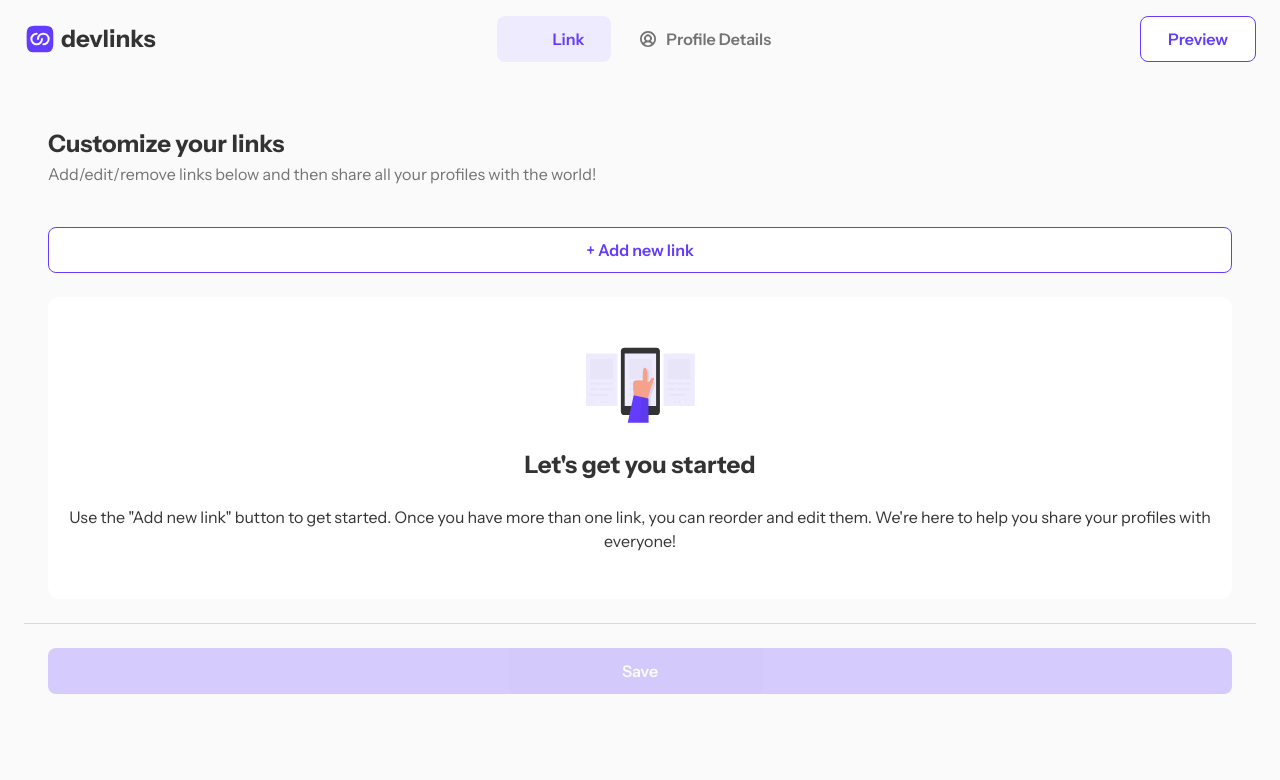
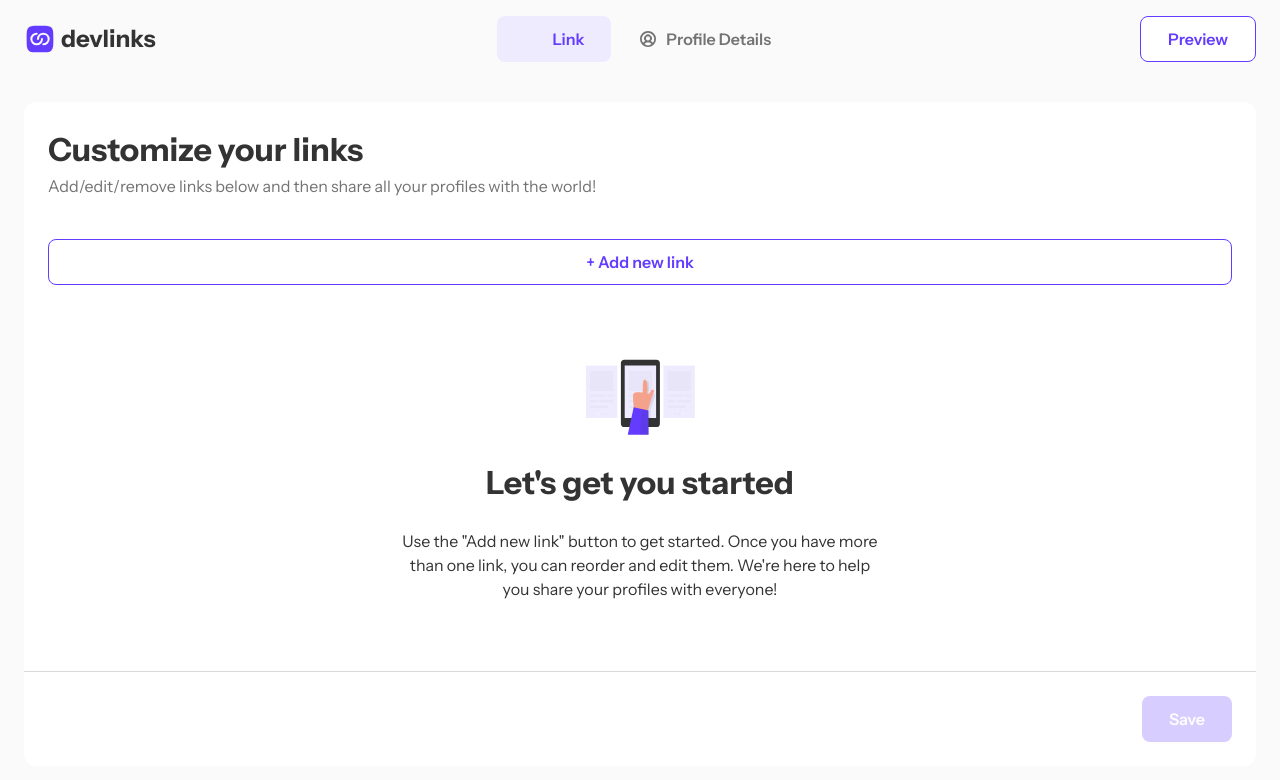
Before and after one commit to jownsu/link-sharing-app, a Next.js app: page /links in a window 1280 px wide. Shown: the top 780 px of the page. Built offline with nearby package versions, Linux system fonts and the light colour scheme.

Commit message:
Implement table view of link page

```diff
--- a/app/(pages)/links/_components/LinkList.tsx
+++ b/app/(pages)/links/_components/LinkList.tsx
@@ -8,7 +8,7 @@ const LinkList = () => {
     const [links, setLinks] = useState([]);
 
     return (
-        <div>
+        <div className="flex flex-col">
             <Button
                 variant={"outline"}
                 size={"full"}
@@ -22,10 +22,10 @@ const LinkList = () => {
             {!links.length && (
                 <div className="mb-[2.4rem] rounded-[1.2rem] bg-white px-[2rem] py-[4.6rem] text-center">
                     <EmptyIcon className="mx-auto mb-[2.4rem] h-[8rem] w-[12.477rem]" />
-                    <h2 className="mb-[2.2rem] text-[2.4rem] font-bold text-dark_grey">
+                    <h2 className="mb-[2.2rem] text-[2.4rem] font-bold text-dark_grey md:text-[3.2rem]">
                         Let&apos;s get you started
                     </h2>
-                    <p className="text-dark_grey">
+                    <p className="mx-auto text-dark_grey md:max-w-[49rem]">
                         Use the &quot;Add new link&quot; button to get started.
                         Once you have more than one link, you can reorder and
                         edit them. We&apos;re here to help you share your
@@ -35,7 +35,7 @@ const LinkList = () => {
             )}
 
             <div className="mb-[2.4rem] h-[.1rem] w-[calc(100%_+_4.8rem)] translate-x-[-2.4rem] bg-borders"></div>
-            <Button size="full" disabled>
+            <Button size="full" disabled className="w-fit ml-auto">
                 Save
             </Button>
         </div>
--- a/app/(pages)/links/page.tsx
+++ b/app/(pages)/links/page.tsx
@@ -3,8 +3,8 @@ import LinkList from "./_components/LinkList";
 const LinkPage = () => {
     return (
         <div className="container py-[2.4rem]">
-            <div className="rounded-[1.2rem] p-[2.4rem]">
-                <h1 className="text-[2.4rem] font-bold leading-[150%] text-dark_grey">
+            <div className="rounded-[1.2rem] bg-white p-[2.4rem]">
+                <h1 className="text-[2.4rem] font-bold leading-[150%] text-dark_grey md:text-[3.2rem]">
                     Customize your links
                 </h1>
                 <p className="mb-[4.1rem] text-grey">
--- a/app/_components/Button.tsx
+++ b/app/_components/Button.tsx
@@ -7,7 +7,7 @@ interface Props
         VariantProps<typeof btnVariants> {}
 
 export const btnVariants = cva(
-    "h-[4.6rem] rounded-[.8rem] disabled:opacity-25 font-semibold duration-200",
+    "h-[4.6rem] rounded-[.8rem] disabled:opacity-25 font-semibold duration-200 px-[2.7rem]",
     {
         variants: {
             variant: {
@@ -15,7 +15,7 @@ export const btnVariants = cva(
                 outline: "bg-white border border-primary text-primary hover:bg-primary_lighter"
             },
             size: {
-                default: "w-fit px-[2.7rem]",
+                default: "w-fit",
                 full: "w-full"
             }
         },
```
